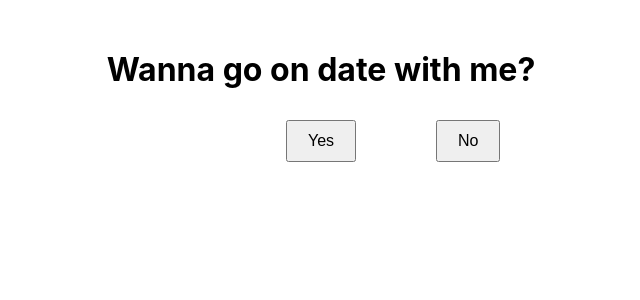
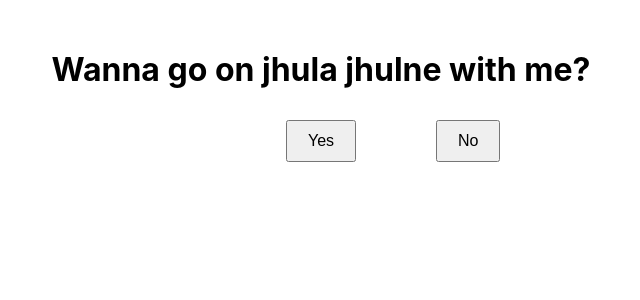
Before and after one commit to mayankmj/yes_no, a React (Create React App) app: page / in a window 1280 px wide. Shown: the top 300 px of the page, without its empty margins (319-959 px from the left). Built offline with nearby package versions, Linux system fonts and the light colour scheme.

Commit message:
feat: done with changes

```diff
--- a/src/Components/homepage/homepage.jsx
+++ b/src/Components/homepage/homepage.jsx
@@ -20,7 +20,7 @@ function Homepage() {
 
   return (
     <div style={{ textAlign: 'center', marginTop: '50px', position: 'relative', height: '500px' }}>
-      <h1>Wanna go on date with me?</h1>
+      <h1>Wanna go on jhula jhulne with me?</h1>
       <div style={{ position: 'relative', display: 'inline-block' }}>
         <button
           onMouseEnter={moveButton}
```
